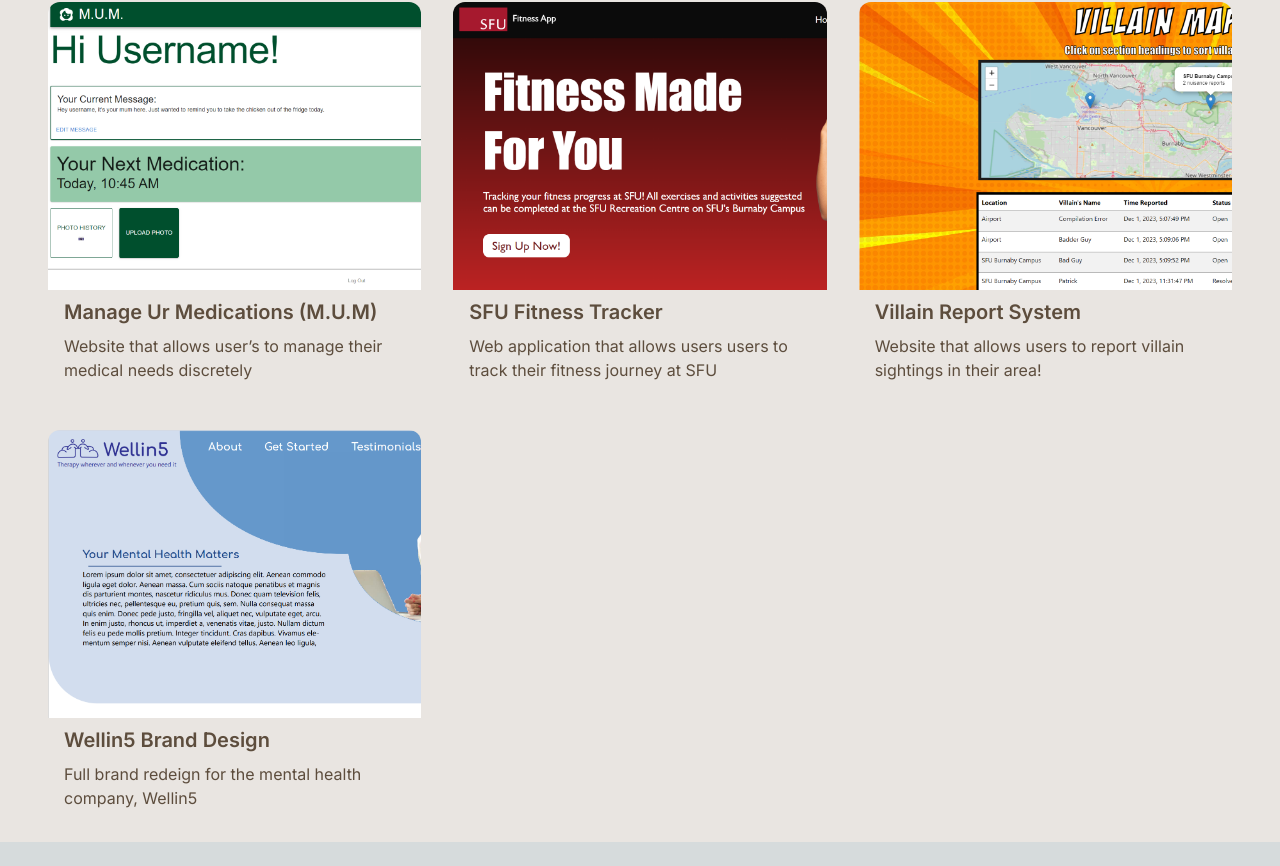
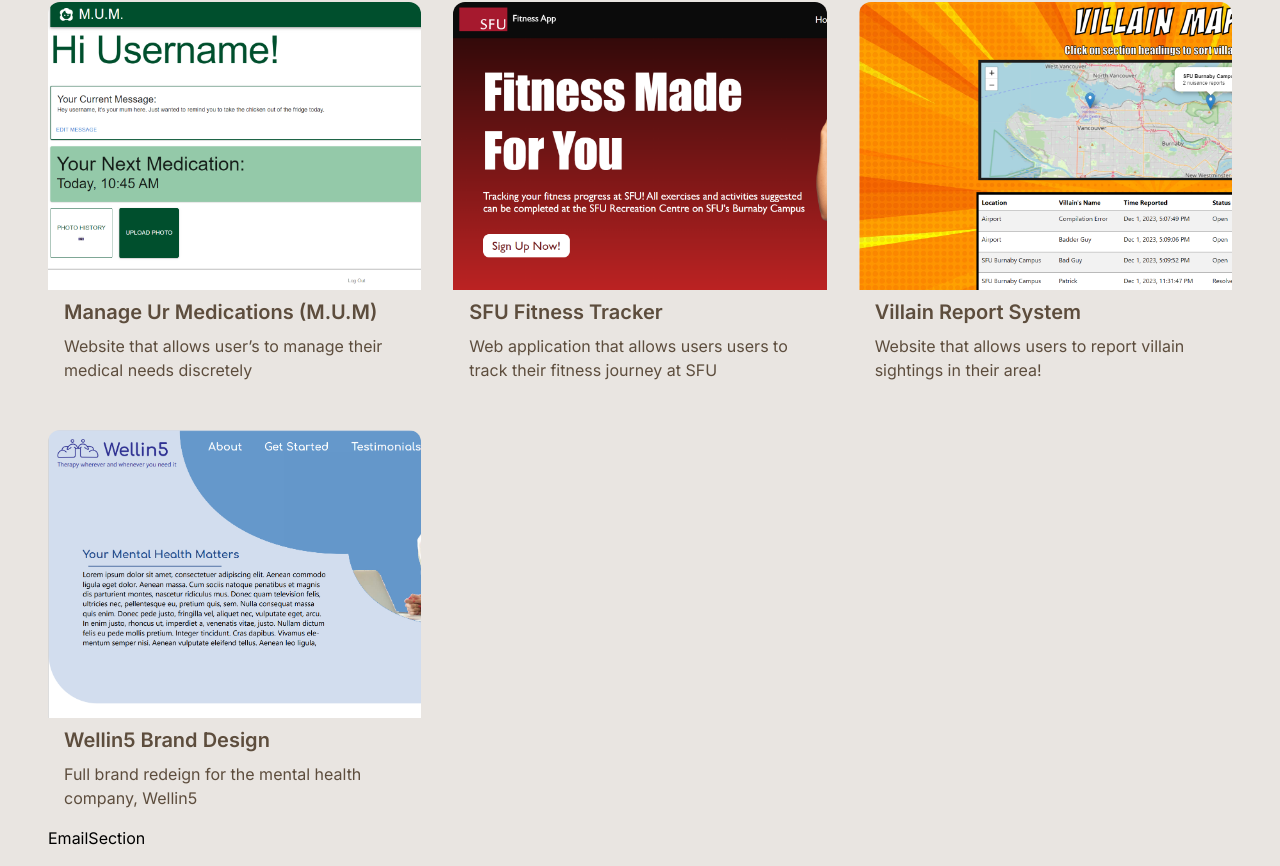
Before and after one commit to isabellekwan/personal-profile, a Next.js app: page / in a window 1280 px wide. Shown: the part 1643-2509 px from the top of the page. Before the commit the page ends 2485 px from the top, so only its background shows below. Built offline with nearby package versions, Linux system fonts and the light colour scheme.

Commit message:
Attempted to make emailing system but failed horribly. Added notes to learning txt

```diff
--- a/package.json
+++ b/package.json
@@ -12,9 +12,12 @@
     "@heroicons/react": "^2.1.1",
     "framer-motion": "^11.2.4",
     "next": "14.0.4",
+    "nodemailer": "^6.9.13",
     "react": "^18.3.1",
     "react-dom": "^18.3.1",
-    "react-type-animation": "^3.2.0"
+    "react-toastify": "^10.0.5",
+    "react-type-animation": "^3.2.0",
+    "resend": "^3.2.0"
   },
   "devDependencies": {
     "autoprefixer": "^10.0.1",
--- /dev/null
+++ b/src/app/components/EmailSection.jsx
@@ -0,0 +1,9 @@
+import React from 'react'
+
+const EmailSection = () => {
+  return (
+    <div>EmailSection</div>
+  )
+}
+
+export default EmailSection
--- a/src/app/page.js
+++ b/src/app/page.js
@@ -1,8 +1,11 @@
+"use client";
+
 import Image from 'next/image'
 import Header from './components/Header'
 import Navbar from './components/Navbar'
 import About from './components/About'
 import Projects from './components/Projects'
+import EmailSection from './components/EmailSection'
 
 // colours:
 // beige: #e9e5e1
@@ -19,6 +22,7 @@
         <Header/>
         <About/>
         <Projects/>
+        <EmailSection/>
       </div>
     </main>
   )
```
Also changed, not shown: learningNotes.txt (added), 1 other file (tests, documents, lock files or other folders).
